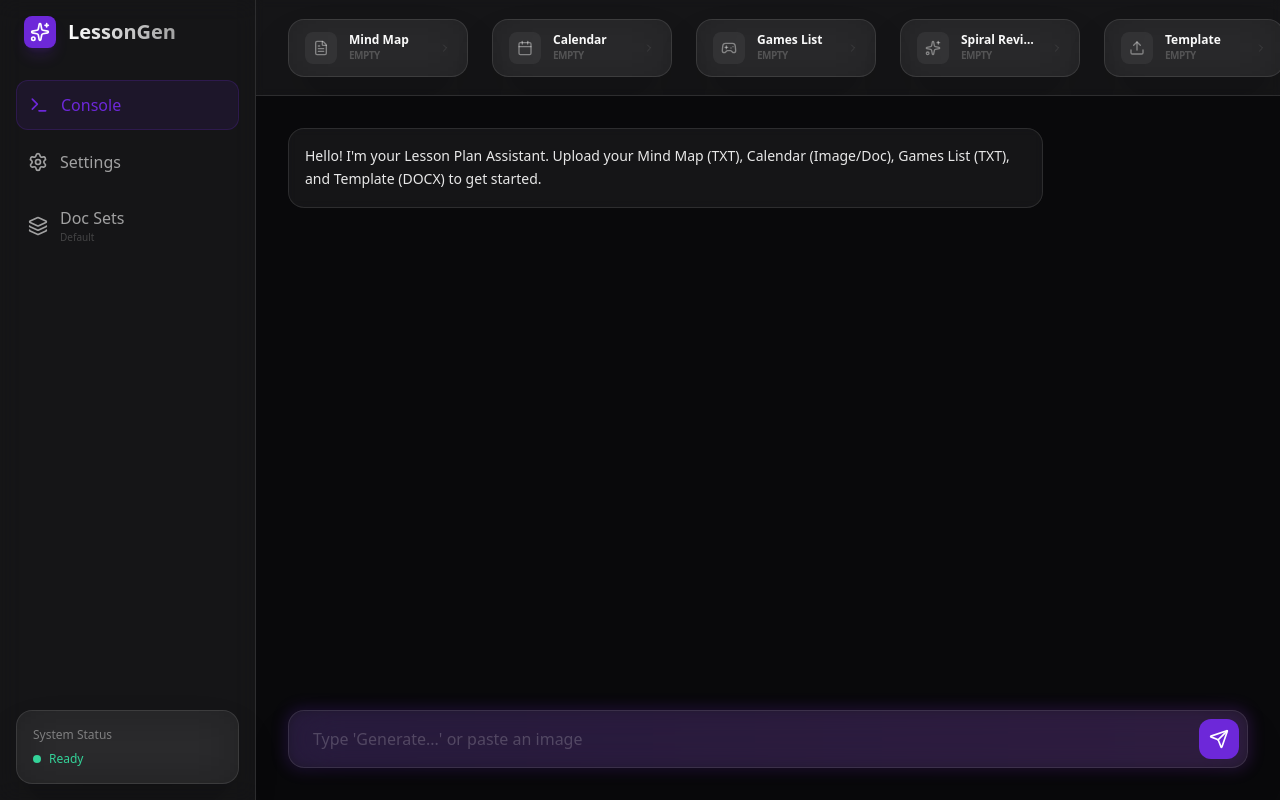
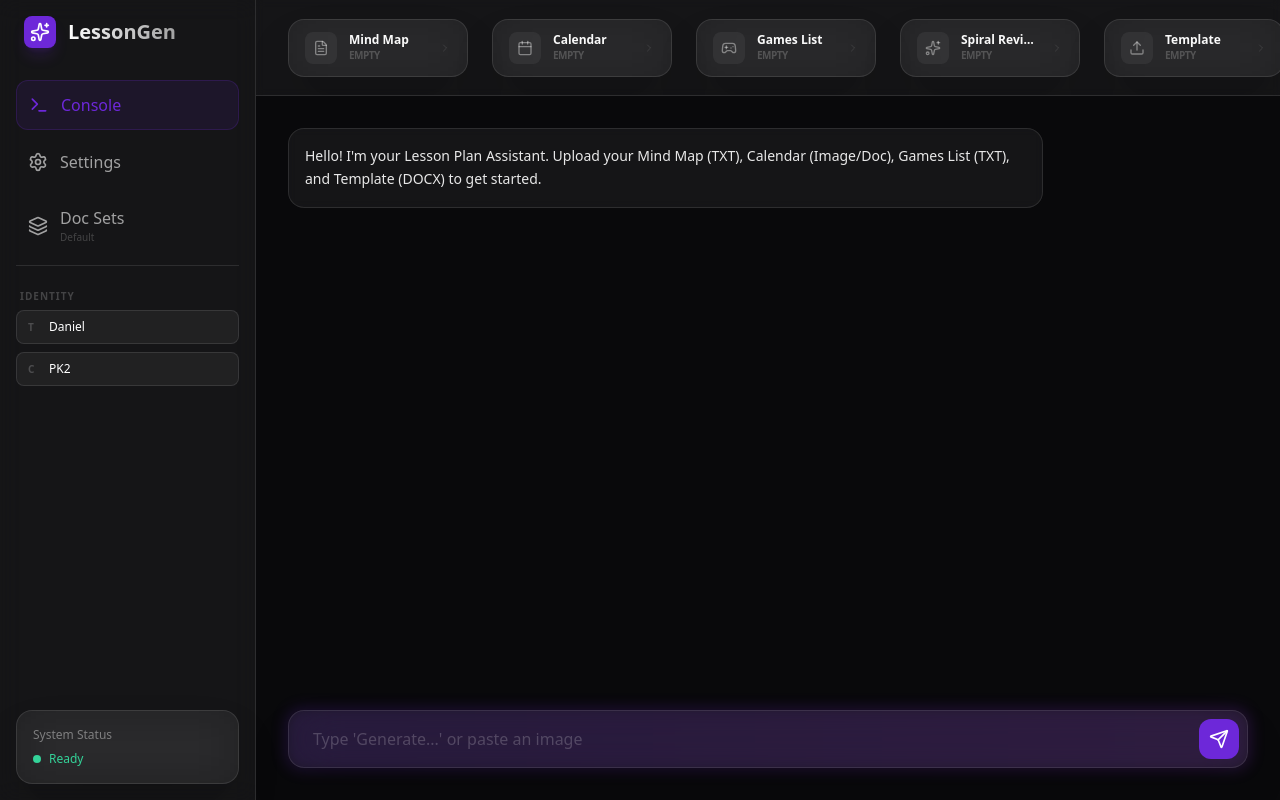
Before and after one commit to davidgrahamsites/lesson-plan-gen, a React (Vite) app: page / in a window 1280 px wide. Built offline with nearby package versions, Linux system fonts and the light colour scheme.

Commit message:
Fix: Add state migration, sidebar identity fields, date extraction, and brevity logic

```diff
--- a/src/App.tsx
+++ b/src/App.tsx
@@ -40,7 +40,7 @@ interface Message {
 }
 
 interface FileState {
-  mindMap: Record<string, string> | null;
+  mindMap: { data: Record<string, string>, date: string } | null;
   calendar: Record<string, { subject: string, content: string, game: string }> | null;
   gamesList: Record<string, string> | null;
   spiralReview: string[] | null;
@@ -89,7 +89,17 @@ const App: React.FC = () => {
   useEffect(() => {
     const initPersistence = async () => {
       const savedFiles = await loadAppState('app_files');
-      if (savedFiles) setFiles(savedFiles);
+      if (savedFiles) {
+        // Migration: Check if mindMap is in old format (direct object vs {data, date})
+        if (savedFiles.mindMap && !savedFiles.mindMap.data) {
+          console.log("Migrating legacy MindMap state...");
+          savedFiles.mindMap = {
+            data: savedFiles.mindMap,
+            date: '' // Default or empty if we can't re-parse easily without the file
+          };
+        }
+        setFiles(savedFiles);
+      }
 
       const savedConfig = await loadAppState('app_config');
       if (savedConfig) setConfig(savedConfig);
@@ -183,7 +193,8 @@ const App: React.FC = () => {
         setFiles(prev => ({ ...prev, template: buffer }));
       } else if (type === 'mindMap') {
         const text = await file.text();
-        setFiles(prev => ({ ...prev, mindMap: MindMapParser(text) }));
+        const parsed = MindMapParser(text);
+        setFiles(prev => ({ ...prev, mindMap: parsed }));
       } else if (type === 'gamesList') {
         const text = await file.text();
         setFiles(prev => ({ ...prev, gamesList: GamesListParser(text) }));
@@ -258,7 +269,7 @@ const App: React.FC = () => {
       // 1. Get targets: Mapping Content from Row 2 of Calendar to Mind Map keys
       // The content from the calendar is used to look up the mind map.
       // We'll search the mind map for keys containing the 'content' string.
-      const mindMapMatch = Object.entries(files.mindMap).find(([key, _]) =>
+      const mindMapMatch = Object.entries(files.mindMap.data).find(([key, _]) =>
         key.includes(targetDay) || key.includes(dayData.content.toLowerCase().slice(0, 10))
       );
       const targets = mindMapMatch?.[1] || "Learning targets for " + dayData.content;
@@ -299,7 +310,7 @@ const App: React.FC = () => {
         'Class': config.className,
         'Teacher Name': config.teacherName,
         "Teacher's Name": config.teacherName,
-        'Date': new Date().toLocaleDateString('en-US', { month: 'long', day: 'numeric' }),
+        'Date': files.mindMap.date || new Date().toLocaleDateString('en-US', { month: 'long', day: 'numeric' }),
         'Objectives': synthData.objectives,
         'Materials': synthData.materials,
         'Introductions': synthData.introduction,
@@ -456,6 +467,38 @@ const App: React.FC = () => {
               <p className="text-[10px] text-white/20 truncate">{activeSetName}</p>
             </div>
           </button>
+
+          <div className="pt-4 border-t border-white/10 space-y-4 hidden lg:block">
+            <div className="space-y-1">
+              <label className="text-[10px] font-bold text-white/20 uppercase tracking-widest pl-1">Identity</label>
+              <div className="space-y-2">
+                <div className="relative group/input">
+                  <div className="absolute inset-y-0 left-3 flex items-center text-white/20 group-focus-within/input:text-primary transition-colors">
+                    <span className="text-[10px] font-bold">T</span>
+                  </div>
+                  <input
+                    type="text"
+                    value={config.teacherName}
+                    onChange={(e) => setConfig({ ...config, teacherName: e.target.value })}
+                    placeholder="Teacher Name"
+                    className="w-full bg-white/5 border border-white/10 rounded-lg pl-8 pr-3 py-2 text-xs text-white placeholder-white/20 focus:outline-none focus:ring-1 focus:ring-primary/50 transition-all"
+                  />
+                </div>
+                <div className="relative group/input">
+                  <div className="absolute inset-y-0 left-3 flex items-center text-white/20 group-focus-within/input:text-primary transition-colors">
+                    <span className="text-[10px] font-bold">C</span>
+                  </div>
+                  <input
+                    type="text"
+                    value={config.className}
+                    onChange={(e) => setConfig({ ...config, className: e.target.value })}
+                    placeholder="Class Name"
+                    className="w-full bg-white/5 border border-white/10 rounded-lg pl-8 pr-3 py-2 text-xs text-white placeholder-white/20 focus:outline-none focus:ring-1 focus:ring-primary/50 transition-all"
+                  />
+                </div>
+              </div>
+            </div>
+          </div>
         </nav>
 
         <div className="mt-auto p-4 glass-card lg:block hidden">
--- a/src/lib/ai.ts
+++ b/src/lib/ai.ts
@@ -75,7 +75,7 @@ export const AdvancedLessonPlanSynthesizer = async (
     apiKey: string
 ) => {
     const prompt = `
-    You are an expert curriculum designer. Based on the context below, generate a professional, detailed lesson plan.
+    You are an expert curriculum designer for ESL. Generate a professional lesson plan.
 
     CONTEXT:
     Day: ${context.day}
@@ -88,31 +88,27 @@ export const AdvancedLessonPlanSynthesizer = async (
     Teacher: ${context.teacherName}
     Class: ${context.className}
 
-    STRICT FORMATTING RULES:
-    1. NO BOLDING. Do not use asterisks (**) or any markdown bolding.
-    2. NO META-COMMENTARY. Do not include phrases like "Adapt the game to...", "For this game...", "Based on...", or "Here is the plan...".
-    3. NO "AI" SUMMARIES. Do not rewrite or shorten the game description.
-    4. NO BULLET POINTS with ".,".
+    STRICT RULES FOR BREVITY:
+    1. EXTREME BREVITY. This is for a busy teacher. No long paragraphs.
+    2. SECTION LIMITS:
+       - Objectives: Max 2 short bullet points.
+       - Introduction: Max 2 short sentences.
+       - Activity: Max 3 short steps.
+       - Game: Paste the Name and a brief 1-2 sentence version of the description.
+       - Closure: Max 1 sentence.
+    3. NO BOLDING. NO Meta-commentary. NO "For this game...". NO "AI" narrating.
+    4. INTRODUCTION: Briefly incorporate the two spiral review items.
 
-    SECTION SPECIFIC RULES:
-    - GAME SECTION: You MUST output the literal 'Game Name' followed by the literal 'Game Description' provided. Do not summarize it. Do not adapt it with AI notes. Just paste it.
-    - INTRODUCTION SECTION: Include the spiral review items naturally within the intro flow. Use the literal spiral review text.
-    - OBJECTIVES: Use the literal Learning Targets to form 1-3 specific objectives.
-    - STYLE: Professional, concise, and clean.
-
-    OUTPUT FORMAT:
-    Return a valid JSON object:
+    OUTPUT FORMAT (JSON ONLY):
     {
-      "activityName": "e.g., WEEK 2 THURSDAY - PHONICS",
-      "objectives": "List of 1-3 objectives.",
-      "materials": "List of materials needed.",
-      "introduction": "Intro steps (5 mins) including the spiral review.",
-      "activity": "Step-by-step teaching activity (8 mins).",
-      "game": "LITERAL Game Name\\nLITERAL Game Description",
-      "closure": "Wrap-up (4 mins) with review and praise."
+      "activityName": "WEEK X [DAY] - [SUBJECT]",
+      "objectives": "Concise list.",
+      "materials": "Concise list.",
+      "introduction": "Very short intro.",
+      "activity": "Short activity steps.",
+      "game": "LITERAL Name\\nBrief adapted description.",
+      "closure": "Short closing."
     }
-
-    Respond ONLY with the JSON object.
   `;
 
     const getResponse = async (p: string) => {
--- a/src/lib/parsers.ts
+++ b/src/lib/parsers.ts
@@ -1,10 +1,13 @@
 import JSZip from 'jszip';
 
 export const MindMapParser = (content: string) => {
-    // Mind map is expected to be a TXT file with 4 weeks of content.
-    // We'll parse it into a structured object indexed by Week/Day.
     const lines = content.split('\n').filter(line => line.trim() !== '');
     const data: Record<string, string> = {};
+    let extractedDate = '';
+
+    // Simple regex to find month + day (e.g., January 15)
+    const dateMatch = content.match(/(January|February|March|April|May|June|July|August|September|October|November|December)\s+\d+/i);
+    if (dateMatch) extractedDate = dateMatch[0];
 
     let currentWeek = '';
     lines.forEach(line => {
@@ -16,7 +19,7 @@ export const MindMapParser = (content: string) => {
         }
     });
 
-    return data;
+    return { data, date: extractedDate };
 };
 
 export const GamesListParser = (content: string) => {
```
